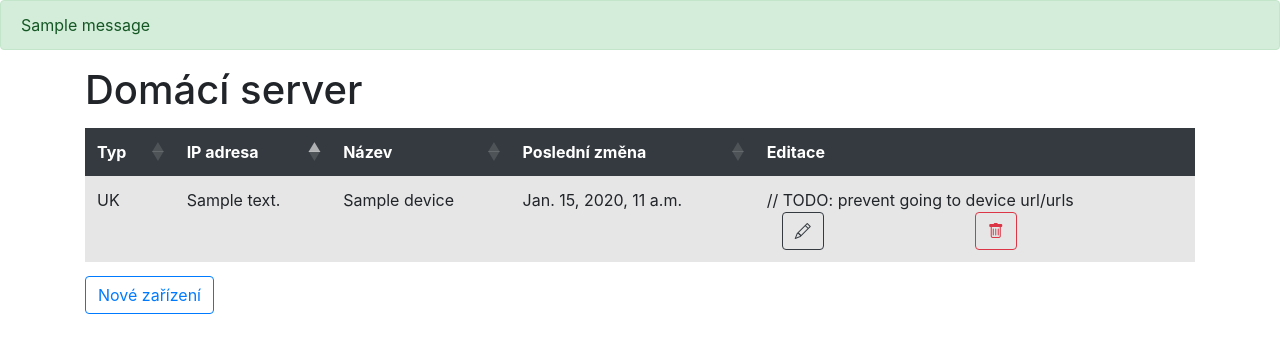
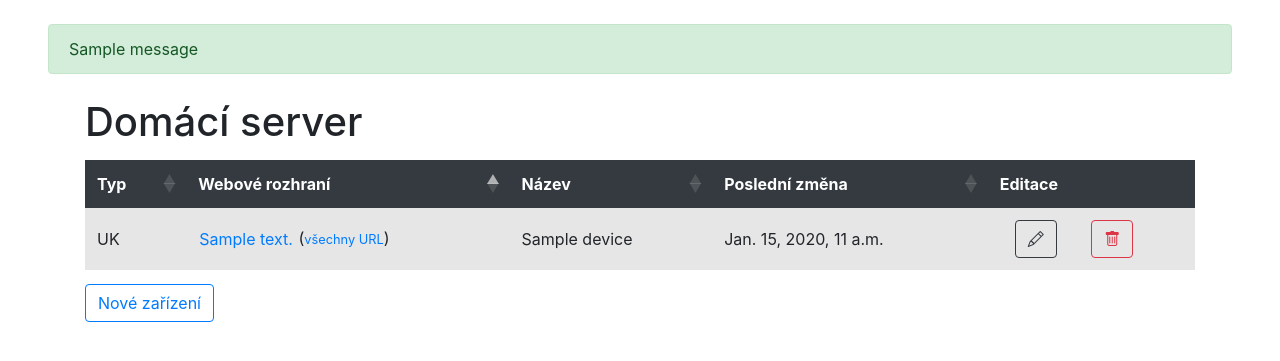
Before and after one commit to cichna-405/home-network-navigation-webserver, a Django app: page / in a window 1280 px wide. Shown: the top 361 px of the page. Run offline with Django 3.2, Linux system fonts and the light colour scheme; a user stored in the database is signed in; tables that the repository leaves empty hold one stand-in row (values such as "Sample post"); one stand-in notice (Sample message) is shown; some libraries are stand-ins or nearby versions.

Commit message:
simplification of the device table todo list now more exact visual updates

```diff
--- a/app/controllers/device.py
+++ b/app/controllers/device.py
@@ -34,7 +34,7 @@ def create(request):
         return redirect('index')
 
 
-# DOPSAT
+# TODO: write edit method
 
 @require_http_methods(['GET', 'POST'])
 def edit(request, device_id):
@@ -46,7 +46,7 @@ def edit(request, device_id):
         return redirect('index')
 
 
-# DOPSAT
+# TODO: write delete method
 
 @require_http_methods(['POST'])
 def delete(request, device_id):
@@ -55,7 +55,7 @@ def delete(request, device_id):
     return redirect('index')
 
 
-# DOPSAT
+# TODO: write urls method
 
 def urls(request, device_id):
     device = Device.objects.get(id=device_id)
--- a/app/static/css/home/index.css
+++ b/app/static/css/home/index.css
@@ -1,5 +1,13 @@
-.table-hover tbody tr:hover td, .table-hover tbody tr:hover th {
-  background-color: dimgrey;
+.table-hover tbody tr:hover td, .table-hover tbody tr:hover th {          /* color on table hover */
+  background-color: darkgray;
   color: white;
-  cursor: pointer;
 }
+.table-hover tbody tr:hover td, .table-hover tbody tr:hover .url_link {
+  color: white
+}
+
+
+
+#myTable td {                        /* text of table aligned to center of the line */
+  vertical-align: middle;
+}
--- a/app/static/js/home/index.js
+++ b/app/static/js/home/index.js
@@ -1,6 +1,19 @@
-function submitForm(button_id, form_id) {
-    if (confirm(`Vážně chcete smazat zařízení ${button_id.split('_')[1]} z databáze? Tuhle akci nelze vrátit.`))
+function deleteFormSubmit(device_name, form_id) {
+    if (confirm(`Vážně chcete smazat zařízení '${device_name}' z databáze? Tuhle akci nelze vrátit.`))
     {
-        document.getElementById(form_id).submit();
+        $(`#${form_id}`).submit();
     }
 }
+
+
+/* DELETE / EDIT / GOTOURL buttons in the table */
+$('.prevent_redirect').click(caller => {
+    if(caller.id === 'delete')
+    {
+
+    }
+    else if (caller.id.startsWith('edit_')) {
+
+    }
+    else return false
+})
--- a/templates/index.html
+++ b/templates/index.html
@@ -10,11 +10,11 @@
     {% load static %}
     <h1>Domácí server</h1>
 
-    <table id="myTable" class="table table-striped table-borderless table-hover w-100">
+    <table id="myTable" class="table table-striped table-borderless table-hover w-100 user-select-none">
         <thead class="thead-dark">
             <tr>
                 <th>Typ</th>
-                <th>IP adresa</th>
+                <th>Webové rozhraní</th>
                 <th>Název</th>
                 <th>Poslední změna</th>
                 {% if user.is_authenticated %}
@@ -24,19 +24,20 @@
         </thead>
         <tbody>
             {% for device in devices %}
-                {% if not device.urls %}
                 <tr>
-                {% elif device.urls|length == 1 %}
-                    <tr onclick="window.location = '{{ device.urls.0.url }}'">
+                    <td>{{ device.type }}</td>
+                    <td>
+                        {% if device.urls|length == 1 %}
+                            <button class="btn btn-link p-0 m-0 url_link" onclick="window.open(`{{ device.urls.0.url }}`);">{{ device.ip_address }}</button>
                         {% else %}
-                    <tr onclick="window.location = '/device/{{ device.id }}/urls'">
+                            {{ device.ip_address }}
                         {% endif %}
-                        <td>{{ device.type }}</td>
-                        <td>{{ device.ip_address }}</td>
+                        (<a class="url_link" href="/device/{{ device.id }}/urls"><small>všechny URL</small></a>)                            <!-- TODO: solve problem with default device url -->
+                    </td>
                     <td>{{ device.name }}</td>
                     <td>{{ device.updated_at }}</td>
                     {% if user.is_authenticated %}
-                            <td>                                                                    // TODO: prevent going to device url/urls
+                        <td>                                                                    <!-- TODO: prevent going to device url/urls -->
                             <div class="p-0 m-0 row">
                                 <div class="col-6">
                                     <a type="button" href="/device/{{ device.id }}/edit" class="btn btn-outline-dark">
@@ -46,7 +47,7 @@
 
                                 <form class="m-0 p-0 col-6" method="post" action="/device/{{ device.id }}/delete" id="deleteForm_{{ device.id }}">
                                     {% csrf_token %}
-                                        <button type="button" class="btn btn-outline-danger" id="deleteButton_{{ device.id }}" onclick="submitForm(this.id, document.getElementById(this.id).parentElement.id);">
+                                    <button type="button" class="btn btn-outline-danger" id="deleteButton_{{ device.id }}" onclick="deleteFormSubmit(`{{ device.name }}`, document.getElementById(this.id).parentElement.id);">
                                         <i class="bi bi-trash"></i>
                                     </button>
                                 </form>
--- a/templates/layouts/layout.html
+++ b/templates/layouts/layout.html
@@ -18,13 +18,13 @@
 <body>
     {% if messages %}
         {% for message in messages %}
-            <div class="alert alert-{{ message.tags }}" role="alert">
+            <div class="alert alert-{{ message.tags }} m-4 mx-5" role="alert">
                 {{ message }}
             </div>
         {% endfor %}
     {% endif %}
 
-    <div class="container">
+    <div class="container mt-2">
         {% block content %}
             {# web content #}
         {% endblock %}
```
Lines whose indentation alone changed are shown as unchanged.
